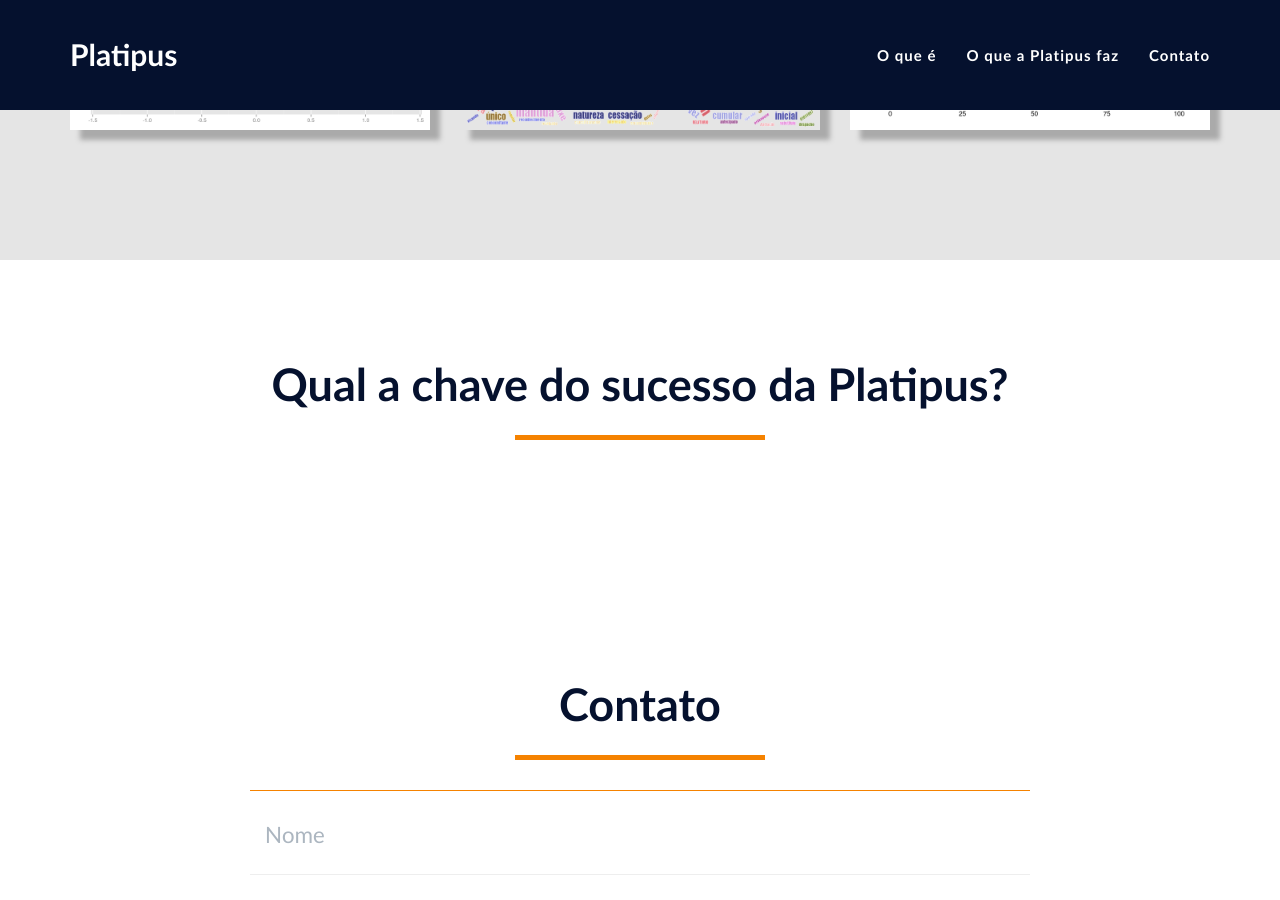
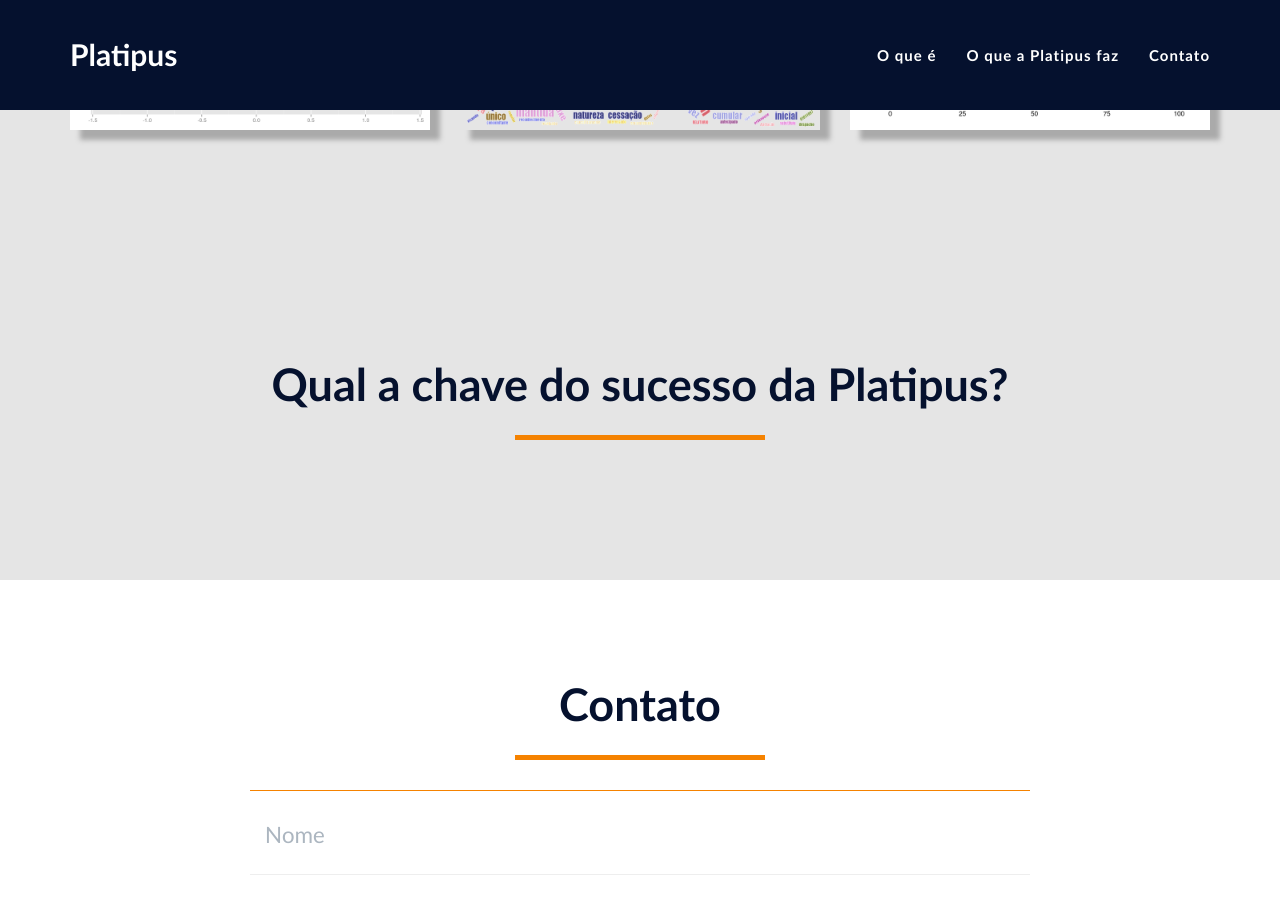
Before and after one commit to platipusc/platipus.github.io, a Jekyll site: the page built from index.html, in a window 1280 px wide and 900 px high, scrolled down 2181 px. Built offline with Jekyll 4.4.1, drawn with Linux system fonts in a browser that asks for light colours.

Commit message:
secao nova

```diff
--- a/_includes/chave_sucesso.html
+++ b/_includes/chave_sucesso.html
@@ -1,10 +1,10 @@
  <!-- About Section -->
-    <section id="chave_sucesso">
+    <section class="success" id="chave_sucesso">
         <div class="container">
             <div class="row">
                 <div class="col-lg-12 text-center">
                     <h2>Qual a chave do sucesso da Platipus?</h2>
-                    <hr class="star-light">
+                    <hr class="star-primary">
                 </div>
             </div>
             <div class="row">
```
